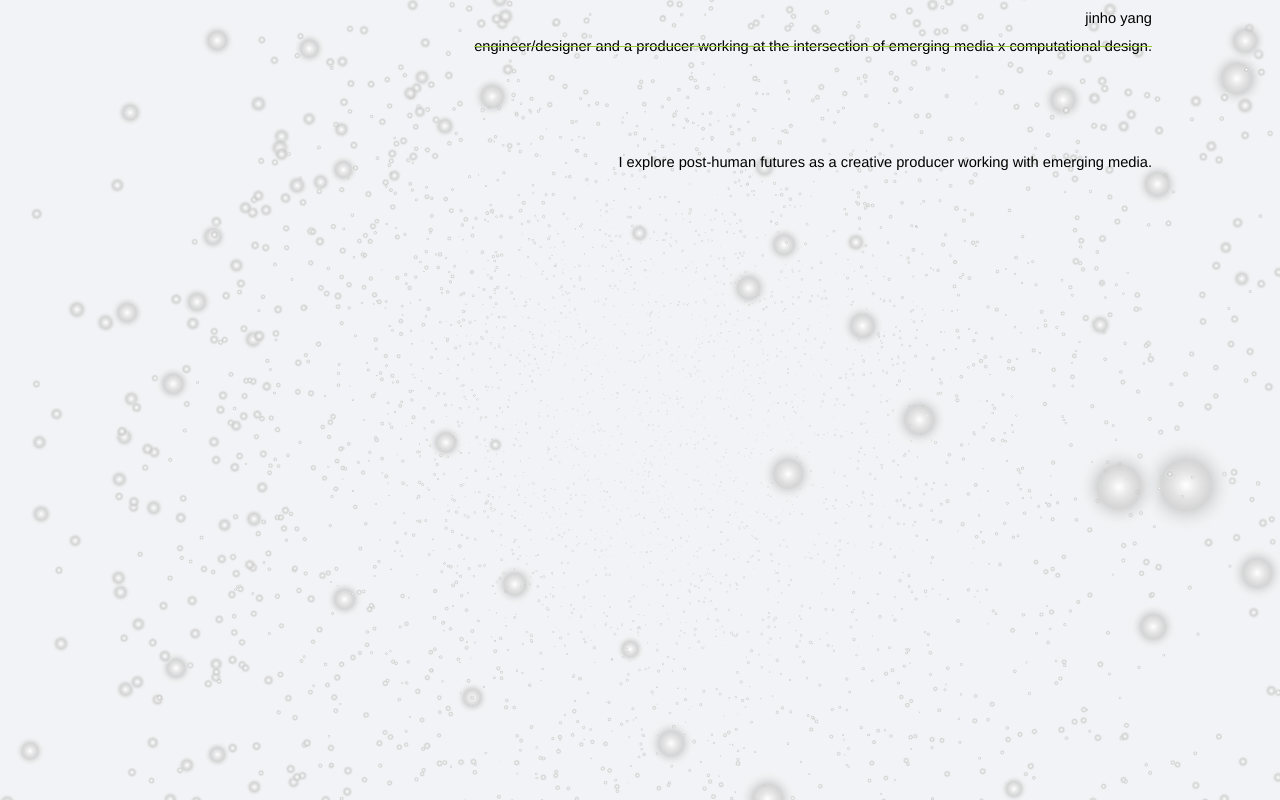
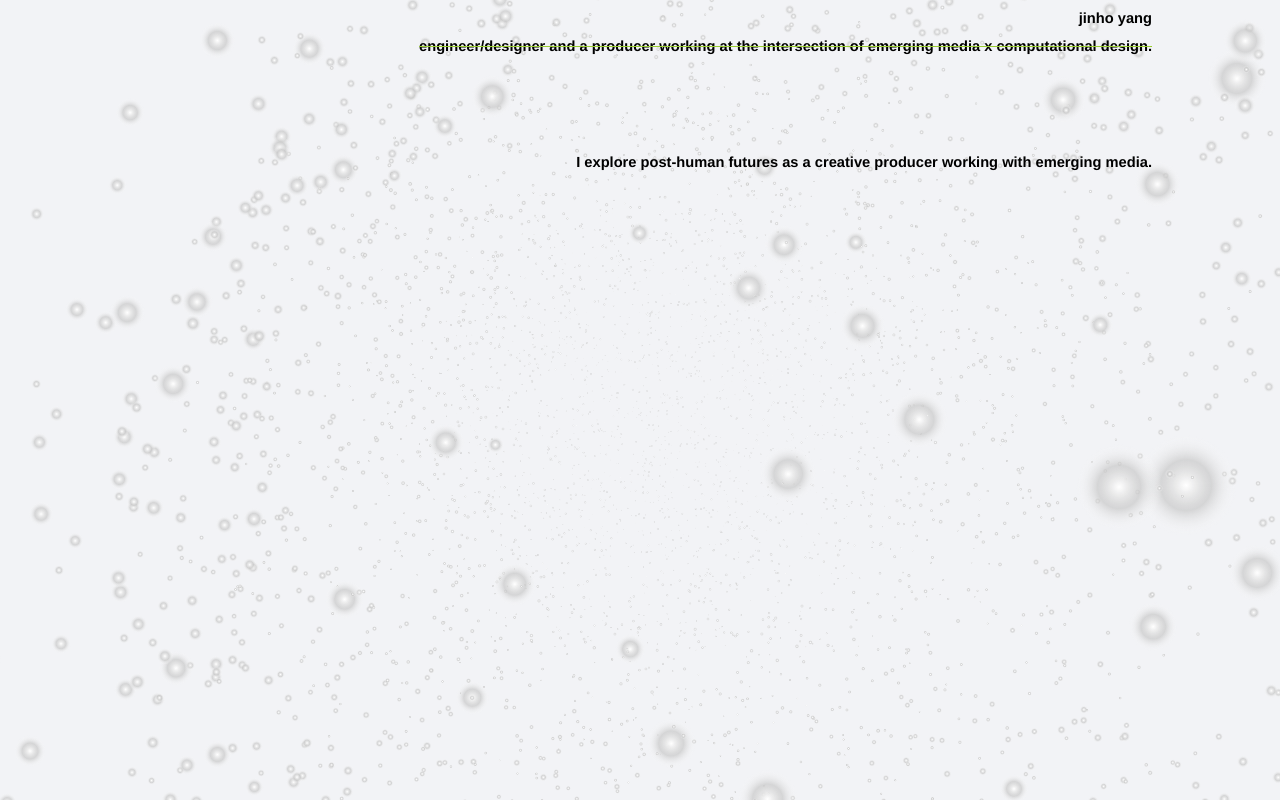
Before and after one commit to jinho72/crimson-star.github.io, a website: page index.html in a window 1280 px wide. Drawn offline with nearby package versions, Linux system fonts and the light colour scheme; animation ran at ten frames a second.

Commit message:
Update styles.css
deleted weight

```diff
--- a/styles.css
+++ b/styles.css
@@ -12,7 +12,6 @@ body {
 h1 {
   font-family: "Helvetica", sans-serif;
   font-size: 11pt;
-  font-weight: 400; /* Use numeric values without px */
   text-decoration: none; /* Removed conflicting underline */
 }
 
@@ -20,7 +19,6 @@ h2 {
   text-align: left;
   font-family: "Helvetica", sans-serif;
   font-size: 11pt;
-  font-weight: 400;
   text-decoration: line-through;
   text-decoration-color: yellowgreen;
 }
@@ -29,7 +27,6 @@ h3 {
   margin-top: 100px;
   font-family: "Helvetica", sans-serif;
   font-size: 11pt;
-  font-weight: 400;
 }
 
 /* Fullscreen Particle Canvas */
```
